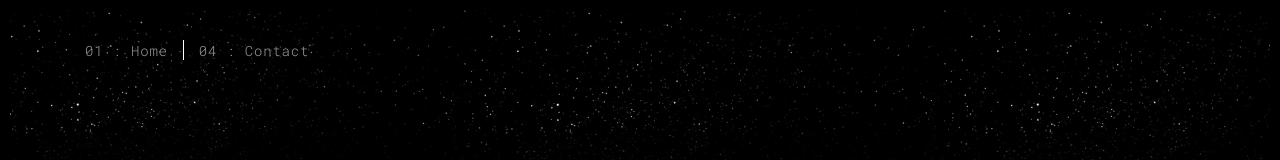
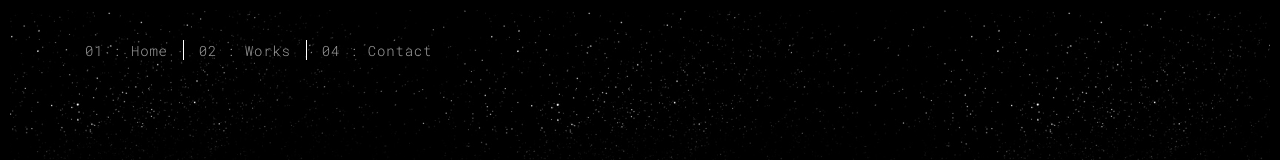
Before and after one commit to webd-iitbbs/webd-iitbbs.github.io, a plain HTML site: page index.html in a window 1280 px wide. Shown: the top 160 px of the page. Drawn offline with Linux system fonts and the light colour scheme.

Commit message:
Update index.html

```diff
--- a/index.html
+++ b/index.html
@@ -38,7 +38,7 @@
       <div class="collapse navbar-collapse" id="navbar-collapse">
         <ul class="nav navbar-nav ">
           <li><a href="./index.html" title="">01 : Home</a></li>
-          <!--<li><a href="./works.html" title="">02 : Works</a></li>-->
+          <li><a href="./works.html" title="">02 : Works</a></li>
           <!--<li><a href="./about.html" title="">03 : About</a></li>-->
           <li><a href="./contact.html" title="">04 : Contact</a></li>
         </ul>
```
